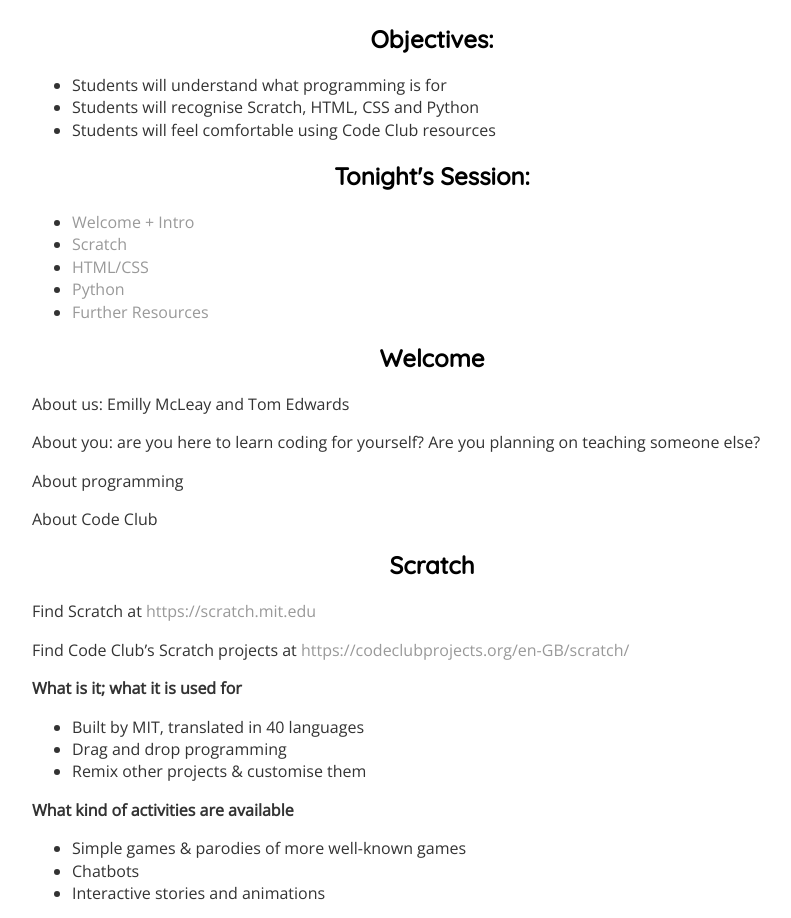
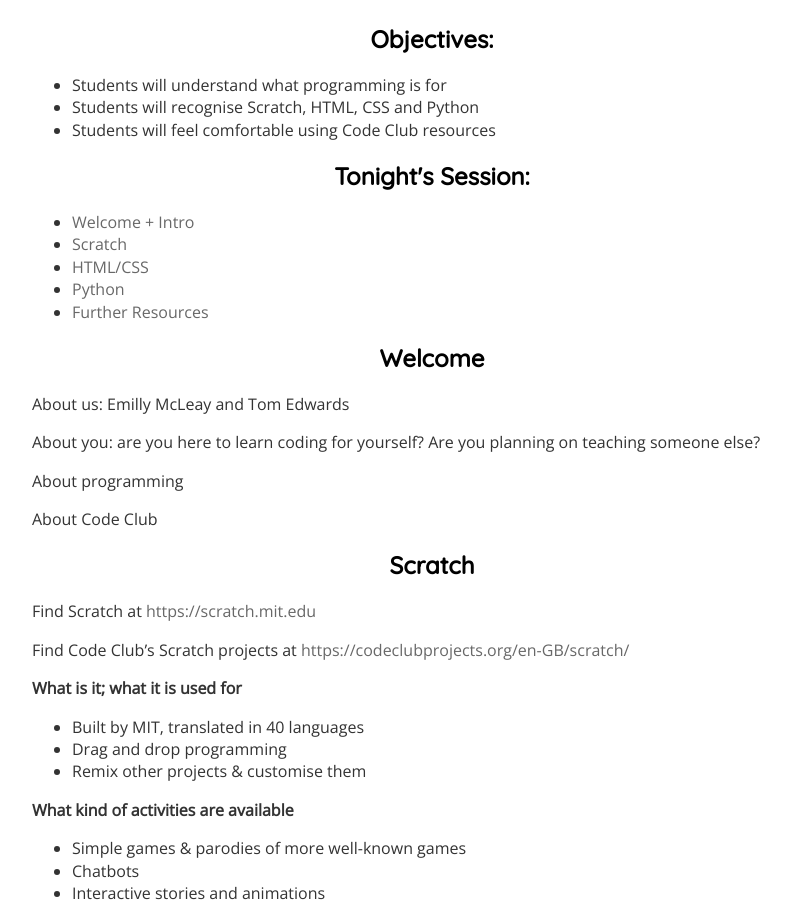
Before and after one commit to emillym/emillym.github.io, a Jekyll site: the page built from index.html, in a window 1280 px wide. Shown: the part 452-1370 px from the top of the page, without its empty margins (208-999 px from the left). Built offline with Jekyll 4.4.1, drawn with Linux system fonts in a browser that asks for light colours.

Commit message:
Update main.css

```diff
--- a/css/main.css
+++ b/css/main.css
@@ -14,7 +14,7 @@
 }
 a {
     text-decoration: none;
-    color: #999;
+    color: #686868;
 }
 a:hover {
     text-decoration: underline;
```
